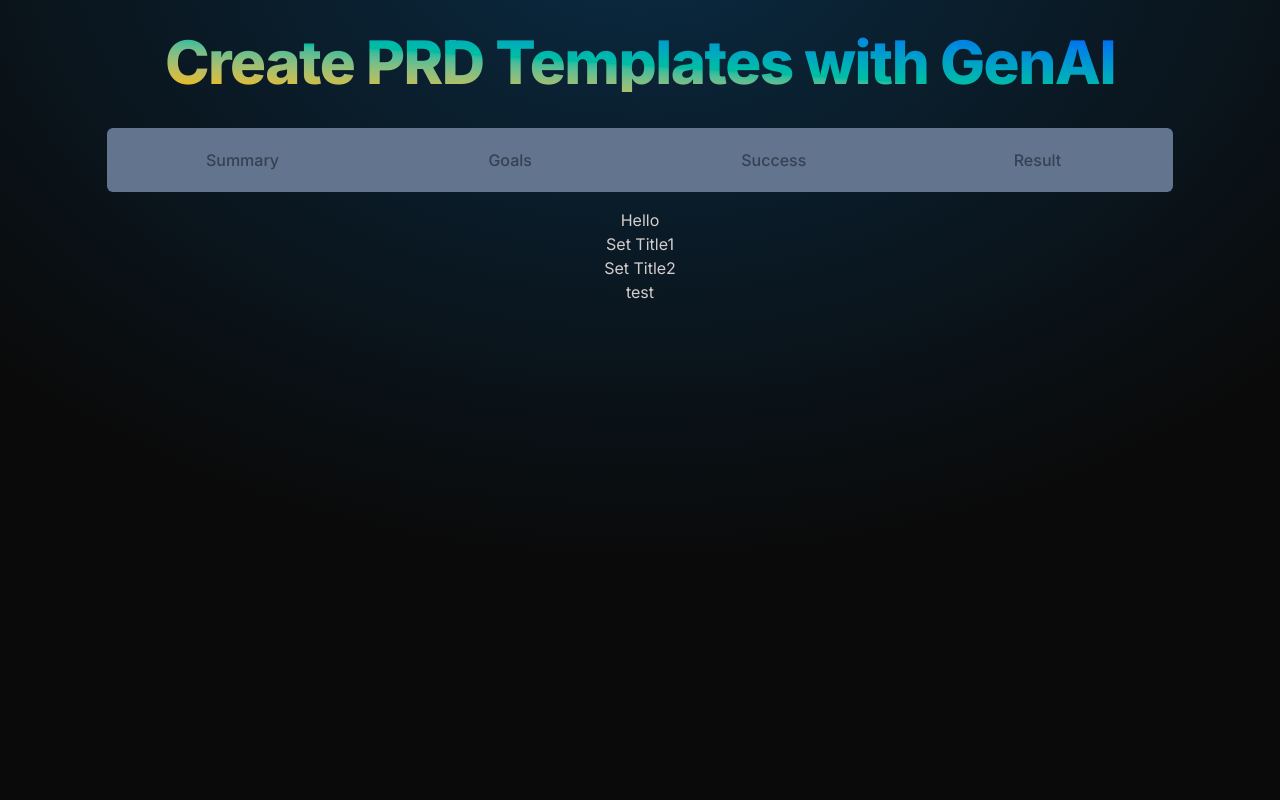
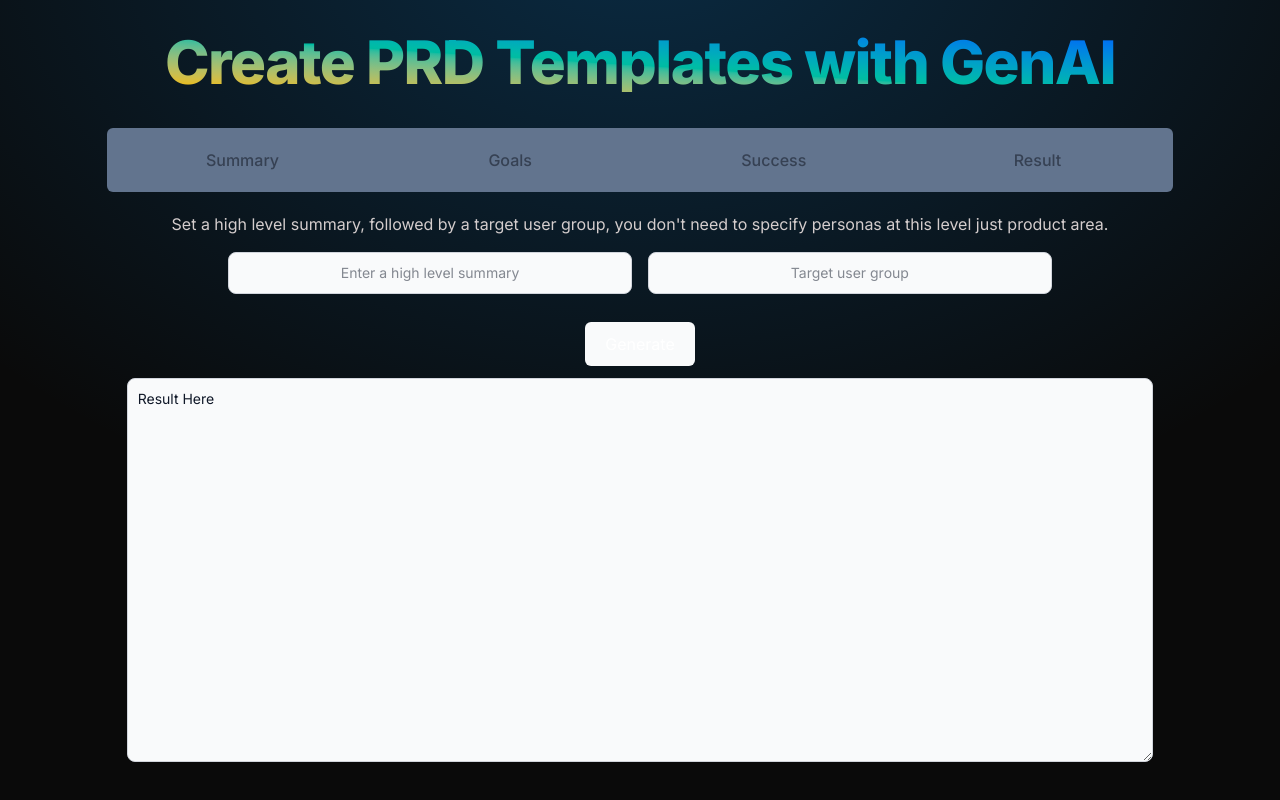
Before and after one commit to totester12/RequirementAI, a React (Vite) app: page / in a window 1280 px wide. Built offline with nearby package versions, Linux system fonts and the light colour scheme.

Commit message:
bits
fixed undefined on AI response by checking chunk, added areas for input.generation to summ, pass summ to results

```diff
--- a/src/AIHandler.js
+++ b/src/AIHandler.js
@@ -1,7 +1,8 @@
 import OpenAI from 'openai'
-import { useState } from 'react'
 
-async function getAIResponse(rolePrompt, userPrompt) {
+async function getAIResponse(rolePrompt, userPrompt, updateResponseArea) {
+
+    //Takes role prompt, user prompt and a function to set a value somewhere. Other areas then using the state of the setter have the response streamed.
 
     const aiKey = import.meta.env.VITE_OPENAPI_KEY
     console.log(aiKey+" hereee")
@@ -26,14 +27,16 @@ async function getAIResponse(rolePrompt, userPrompt) {
     })
 
 
-
     let builtString = ""
 
     for await (const chunk of summaryReturn) {
 
 
 
-        builtString = builtString + chunk.choices[0]?.delta?.content || ""
+        if (chunk.choices[0]?.delta?.content) {
+            builtString += chunk.choices[0].delta.content;
+        }
+        updateResponseArea(builtString)
 
         //etterFunction(builtString)
     }
--- a/src/App.jsx
+++ b/src/App.jsx
@@ -10,19 +10,16 @@ import Result from './ResultPage.jsx'
 function App() {
 
 
-  const [title, setTitle] = useState("Passing state example")
+  const [summary, setSummary] = useState("Result Here")
 
 
   return (
 
-    <div class='mainDiv absolute top-0 z-[-2] h-screen w-screen bg-neutral-950 bg-[radial-gradient(ellipse_70%_80%_at_50%_-10%,rgba(10,119,198,0.3),rgba(255,255,255,0))]  '>
+    <div class='mainDiv absolute top-0 z-[-2] h-full w-screen bg-neutral-950 bg-[radial-gradient(ellipse_70%_80%_at_50%_-10%,rgba(10,119,198,0.3),rgba(255,255,255,0))]  '>
       <div >
         <p class="pt-8 pb-3 text-6xl font-bold tracking-tight bg-transparent flex flex-row text-center justify-center">
           <p class=" bg-transparent font-extrabold bg-gradient-to-bl  from-blue-600 via-teal-500 to-amber-400  bg-clip-text text-transparent ">Create PRD Templates with GenAI</p>
         </p>
-      </div>
-      <div class='titleDiv flex flex-row justify-center items-center '>
-        <p class="hidden">{title}</p>
       </div>
       <br />
       <div class="flex flex-row justify-center">
@@ -39,8 +36,8 @@ function App() {
             onClick={e => openTab(e, 'tab4')}>Result</button>
         </div>
       </div>
-      <div id="tab1" class="tabcontent p-4 w-full grid grid-cols-1 gap-4 justify-center items-center">
-        <Summary setNewTitle={replaceTitle} setNewTitle2={replacetwo} />
+      <div id="tab1" class="tabcontent flex flex-col  items-center">
+        <Summary setNewSummary={setSummary} currSummary = {summary}/>
       </div>
       <div id="tab2" class="tabcontent p-4 w-full flex flex-row justify-center items-center hidden">
         <Goals />
@@ -49,19 +46,13 @@ function App() {
         <Success />
       </div>
       <div id="tab4" class="tabcontent p-4 w-full flex flex-row justify-center items-center hidden">
-        <Result />
+        <Result summ={summary} />
       </div>
     </div>
 
   )
 
-  function replaceTitle() {
-    console.log("button clicked")
-    setTitle("first prop")
-  }
-  function replacetwo() {
-    setTitle("second clicked")
-  }
+
 
   function openTab(evt, tabName) {
 
--- a/src/ResultPage.jsx
+++ b/src/ResultPage.jsx
@@ -1,10 +1,12 @@
 import { useState } from 'react'
 
 
-export default function App() {
+export default function App({summ}) {
 
     return (
-        <div>Hello 4</div>
+        <>
+            <textarea value={summ} class="h-96 bg-gray-50 border border-gray-300 text-gray-900 text-sm rounded-lg focus:ring-blue-500 focus:border-blue-500 block w-full p-2.5 dark:bg-gray-700 dark:border-gray-600 dark:placeholder-gray-400 dark:text-white dark:focus:ring-blue-500 dark:focus:border-blue-500"></textarea>
+        </>
     )
 
 }
--- a/src/SummaryPage.jsx
+++ b/src/SummaryPage.jsx
@@ -1,17 +1,37 @@
 import { useState } from 'react'
+import getAIResponse from './AIHandler'
 
 
-export default function App({ setNewTitle, setNewTitle2 }) {
+export default function App({ setNewSummary, currSummary }) {
+
+    const UpdateSummary = (newSummary) => {
+        setNewSummary(newSummary)
+    }
+    const [summaryPrompt, setSummaryPrompt] = useState("")
+    const [userAreaPrompt, setUserAreaPrompt] = useState("")
 
     return (
         <>
-            <div class='flex flex-col justify-center items-center'>
-                <div >Hello</div>
-                <button onClick={() => setNewTitle()}>Set Title1</button>
-                <button onClick={() => setNewTitle2()}>Set Title2</button>
-                <div>test</div>
+            <div class='w-5/6 justify-center text-center items-center flex flex-col p-5'>
+
+                <p>Set a high level summary, followed by a target user group, you don't need to specify personas at this level just product area.</p>
+                <div class="flex flex-row w-5/6 p-4 gap-4">
+                    <input type="text" onChange={e => setSummaryPrompt(e.target.value)} placeholder='Enter a high level summary' class="text-center bg-gray-50 border border-gray-300 text-gray-900 text-sm rounded-lg focus:ring-blue-500 focus:border-blue-500 block w-full p-2.5 dark:bg-gray-700 dark:border-gray-600 dark:placeholder-gray-400 dark:text-white dark:focus:ring-blue-500 dark:focus:border-blue-500"></input>
+                    <input type="text" onChange={e => setUserAreaPrompt(e.target.value)} placeholder='Target user group' class="text-center bg-gray-50 border border-gray-300 text-gray-900 text-sm rounded-lg focus:ring-blue-500 focus:border-blue-500 block w-full p-2.5 dark:bg-gray-700 dark:border-gray-600 dark:placeholder-gray-400 dark:text-white dark:focus:ring-blue-500 dark:focus:border-blue-500"></input>
+                </div>
+                <button onClick={()=>getAIResponse("You're an assistant to a product manager, they're going to provide you a high level overview of a new product you're building a PRD for. Expand to a maximum of 80 words, be concise and technical where necessary. The last line can have a small amount of flourish. You should further consider the product is aimed at the following target user group "+userAreaPrompt +" and amend the response as such."
+                    ,summaryPrompt
+                    ,UpdateSummary)}
+                    class="m-3 relative overflow-hidden rounded-md bg-gray-50 dark:bg-gray-700 px-5 py-2.5 text-white duration-300 [transition-timing-function:cubic-bezier(0.175,0.885,0.32,1.275)] active:translate-y-1 active:scale-x-110 active:scale-y-90">
+                        Generate</button>
+
+                <textarea value={currSummary} class="h-96 bg-gray-50 border border-gray-300 text-gray-900 text-sm rounded-lg focus:ring-blue-500 focus:border-blue-500 block w-full p-2.5 dark:bg-gray-700 dark:border-gray-600 dark:placeholder-gray-400 dark:text-white dark:focus:ring-blue-500 dark:focus:border-blue-500"></textarea>
+
+
             </div>
         </>
     )
 
+
+
 }
```
Also changed, not shown: src/GoalsPage.jsx (+7 -7 lines).
